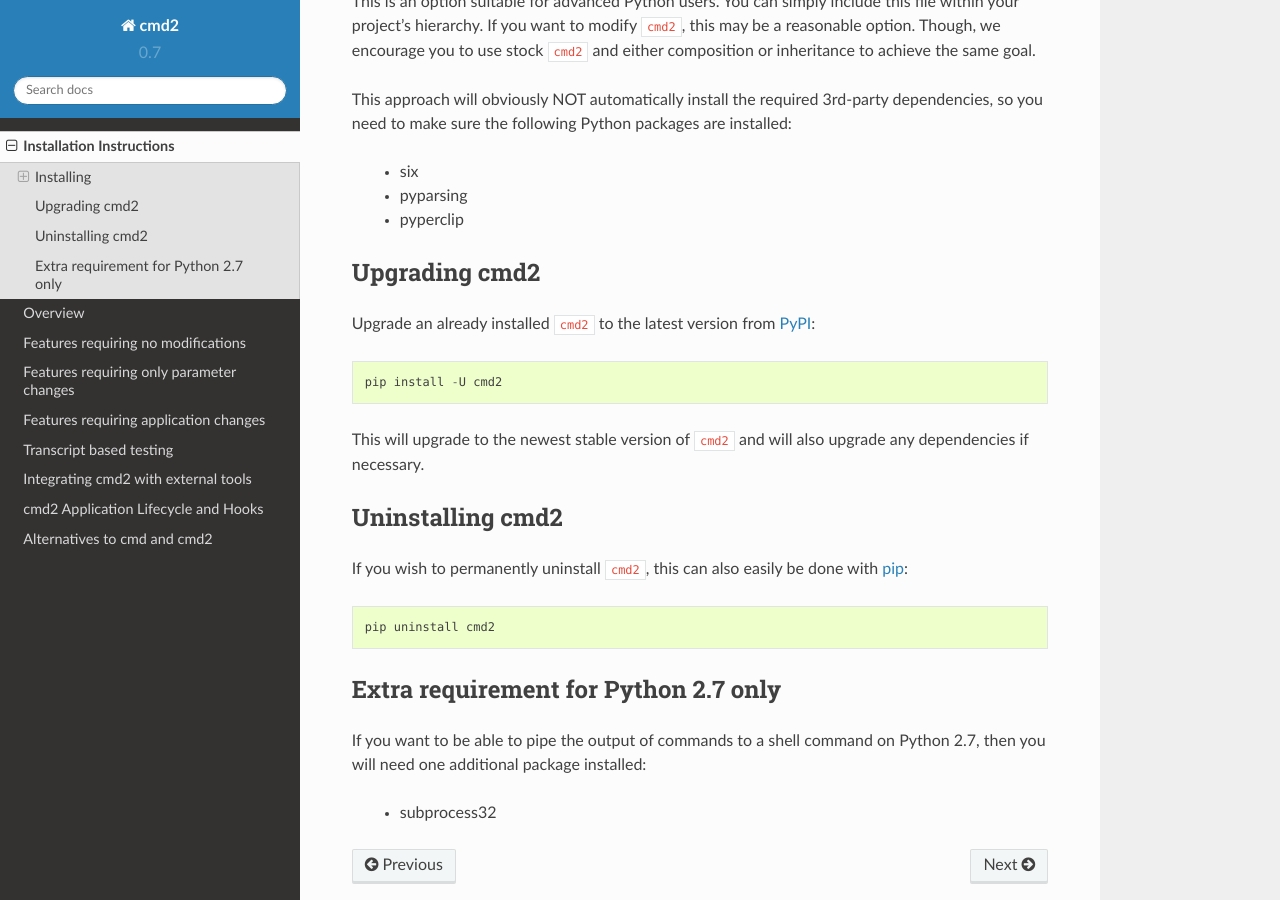
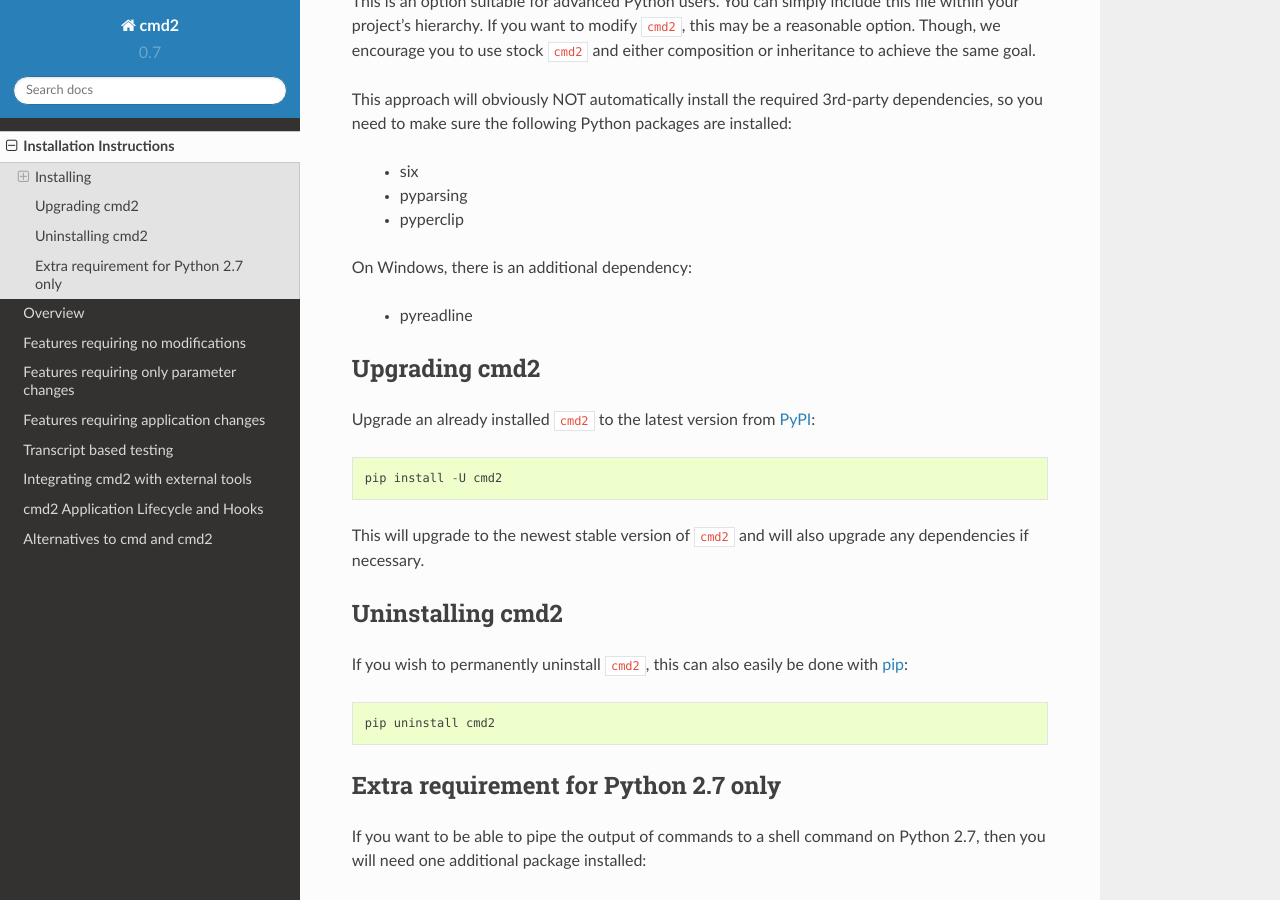
Before and after one commit to python-cmd2/cmd2, a Sphinx documentation site: the page built from docs/install.rst, in a window 1280 px wide and 900 px high, scrolled down 2026 px. Built offline with Sphinx 7.4.7 and the Read the Docs theme 2.0.0, drawn with Linux system fonts in a browser that asks for light colours.

Commit message:
Added a note to the installation instructions section of user manual

```diff
--- a/docs/install.rst
+++ b/docs/install.rst
@@ -107,6 +107,10 @@
   * pyparsing
   * pyperclip
 
+On Windows, there is an additional dependency:
+
+  * pyreadline
+
 
 Upgrading cmd2
 --------------
```
